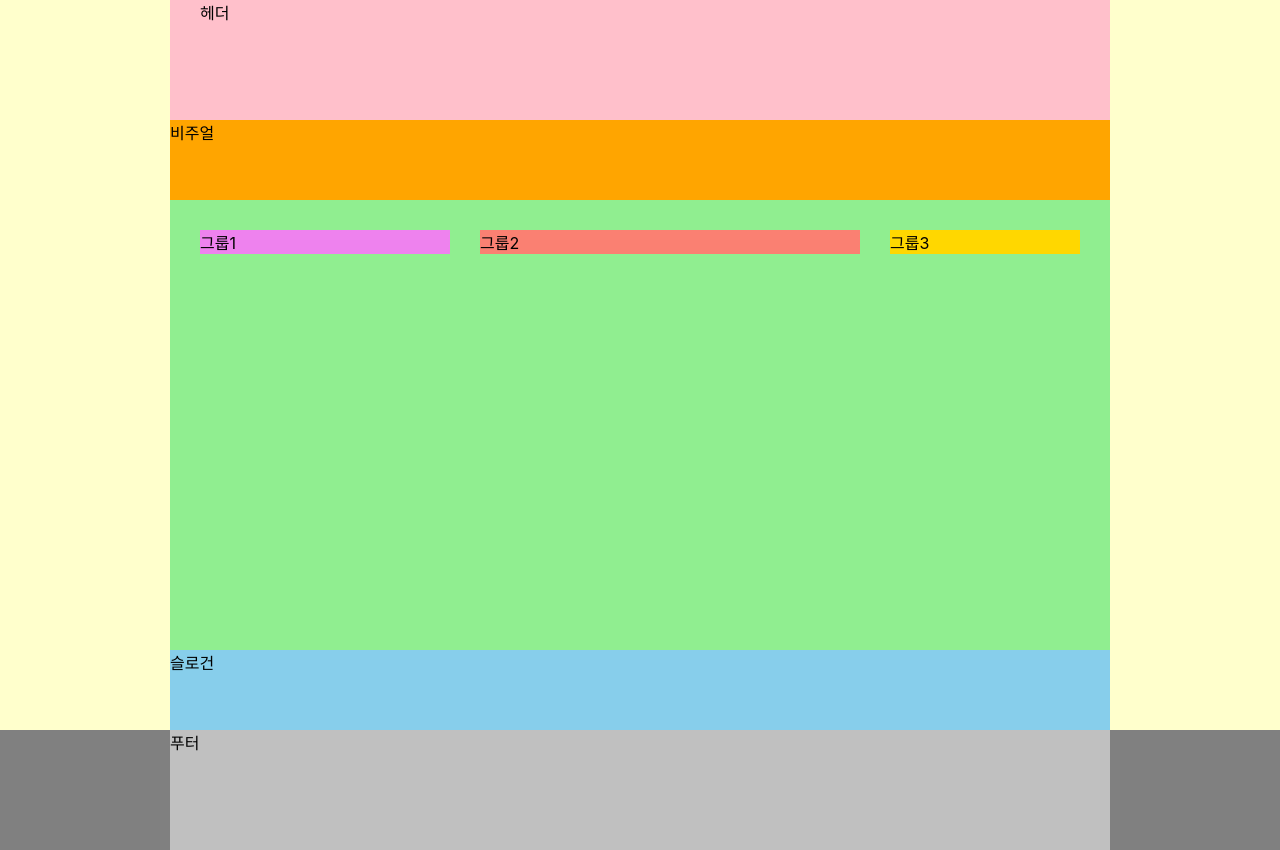
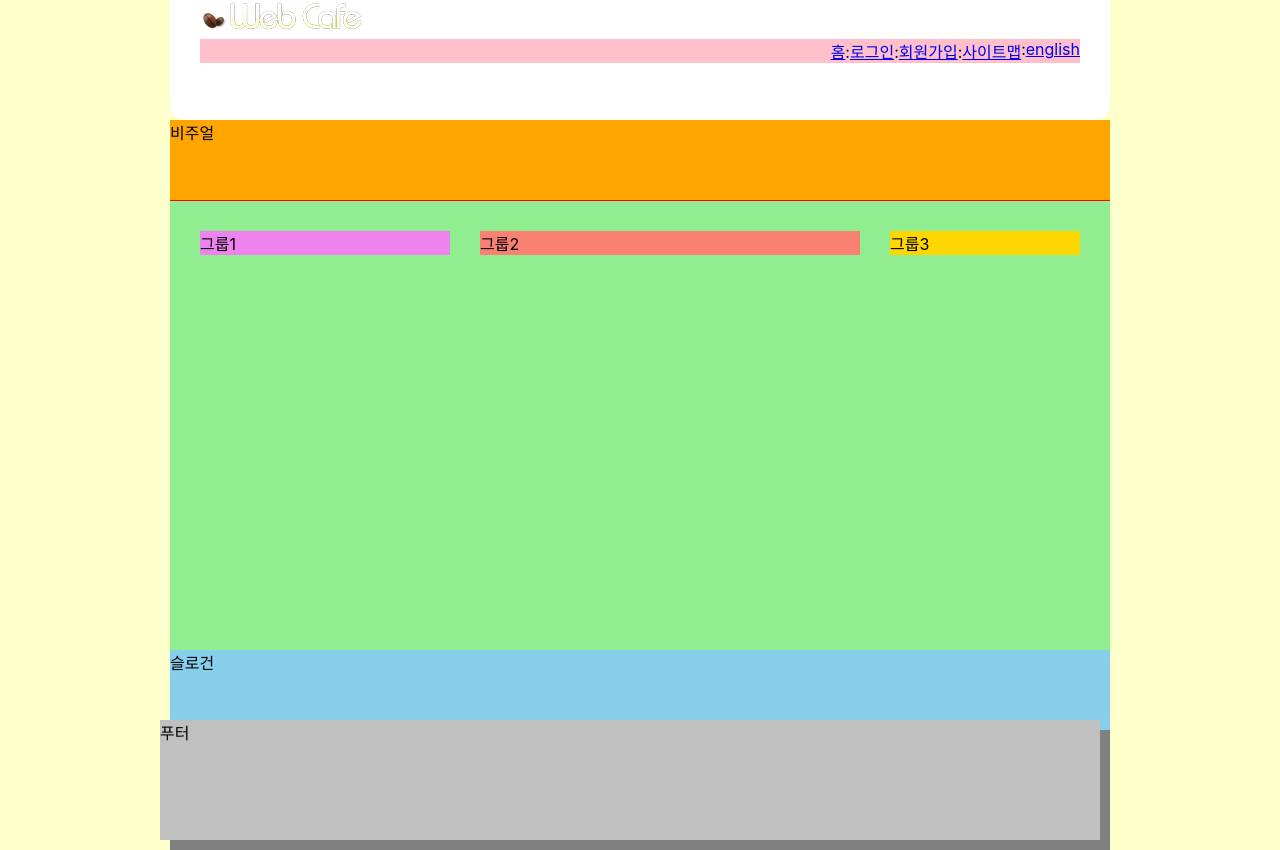
Before and after one commit to SeoMiYoung/HTML5, a website: page index.html in a window 1280 px wide. Drawn offline with Linux system fonts and the light colour scheme; a web font is replaced by a local one.

Commit message:
선택자 우선순위 학습

```diff
--- a/index.html
+++ b/index.html
@@ -5,17 +5,29 @@
   <meta http-equiv="X-UA-Compatible" content="IE=edge" />
   <meta name="viewport" content="width=device-width, initial-scale=1.0" />
   <title>웹카페</title>
-  <link rel="stylesheet" as="style" crossorigin href="https://cdn.jsdelivr.net/gh/orioncactus/pretendard@v1.3.6/dist/web/static/pretendard.css" /> <!-- 아래 link보다 먼저 써야해-->
+  <link rel="stylesheet" as="style" crossorigin href="https://cdn.jsdelivr.net/gh/orioncactus/pretendard@v1.3.6/dist/web/static/pretendard.css" />
   <link rel="stylesheet" href="./styles/style.css" />
 </head>
 <body>
-  <header class="header">헤더</header>
+  <header class="header">
+    <h1 class="logo">
+      <a href="./index-complete.html">
+        <img src="./assets/logo.png" alt="web cafe" />
+      </a>
+    </h1>
+    <ul class="member">
+      <li class="first"><a href="/">홈</a></li>
+      <li></span><a href="/">로그인</a></li>
+      <li></span><a href="/">회원가입</a></li>
+      <li></span><a href="/">사이트맵</a></li>
+      <li></span><a href="/">english</a></li>
+    </ul>
+  </header>
   <div class="visual">비주얼</div>
   <main class="main">
     <div class="group group1">그룹1</div>
     <div class="group group2">그룹2</div>
     <div class="group group3">그룹3</div>
-    <!-- <div class="clearfix"></div>  아무 정보를 담지 않고, float되지 않음 -->
   </main>
   <article class="slogan">슬로건</article>
   <footer class="footer">
--- a/styles/style.css
+++ b/styles/style.css
@@ -1,91 +1,97 @@
-@import url(./normalize.css); /*반드시 첫줄, 또한 RESET보다 먼저 */
+@import url(./normalize.css);
 @import url(./reset.css);
 
 /* 기본 스타일 */
-*, *::before, *::after {
-  box-sizing: border-box; /*모든 요소를 border-box로 할건지 통일하는게 좋음*/
-  /* 등장하는 모든 요소들의 box-sizing방식을 통일하겠다!! */
+*, *::before, *::after{
+  box-sizing: border-box;
+}
+
+* {
+  box-sizing: border-box;
 }
 
 /* 본문 스타일 */
 body {
-  background:#ffc;
+  background: #ffc;
   font-family: "Pretendard Variable", Pretendard, -apple-system, BlinkMacSystemFont, system-ui, Roboto, "Helvetica Neue", "Segoe UI", "Apple SD Gothic Neo", "Noto Sans KR", "Malgun Gothic", "Apple Color Emoji", "Segoe UI Emoji", "Segoe UI Symbol", sans-serif;
-  font-weight: 400;
 }
 
 /* 레이아웃 */
-.header, .visual, .main, .slogan, .footer-inner {
+.header, .visual, .main, .slogan, .footer-inner{
   width: 940px;
   margin: 0 auto;
+}
 
+/* 헤더 */
+.header{
+  background: #fff;
+  padding: 0 30px;
+  height: 15vh;
+  border-radius: 0 0 15px 15px;
 }
-/* 헤더 */
-.header {
-  background:pink;
-  height: 15vh;  /*브라우저의 비율에 따라 15%*/
-  padding: 0 30px;   /* header에서만 padding을 사용할거야 */
+
+.member {
+  background-color: pink;
+  display: flex;
+  flex-flow: row nowrap; /* flex-direction방향, 줄바꿈 허용안함 */
+  justify-content: flex-end;  /*우측*/
+}
+
+.member li::before {
+  content: ":";  /*모든 <li>의 첫번째 가상요소에 빈문자 */
+}
+
+.member .first::before {   /* 10점(.member) + 10점(.first) + 1점(::before) */
+  content: "";    /*첫번째<li>의 가상요소에 빈문자를 넣는다*/
 }
 
 /* 비주얼 */
-.visual {
-  background:orange;
+.visual{
+  background: orange;
   height: 10vh;
 }
-
 /* 메인 */
-.main {
-  background:lightgreen;
+.main{
+  background: lightgreen;
+  min-height: 450px;
   display: flex;
   flex-flow: row nowrap;
   justify-content: space-between;
   align-items: flex-start;
-  padding: 30px 30px;
-  min-height: 450px;
+  padding: 30px;
+  border-top: 1px solid red;
 }
 
-.group1 {
-  background: violet;
+.group1{
+  background-color: violet;
   width: 250px;
 }
 
-.group2 {
-  background: salmon;
+.group2{
+  background-color: salmon;
   width: 380px;
 }
-
-.group3 {
-  background: gold;
+.group3{
+  background-color: gold;
   width: 190px;
 }
 
-/* clear속성을 동작시키기 위해, 가짜 요소를 항상 float 마지막에 삽입 */
-.clearfix {
-  clear: both
+/* 슬로건 */
+.slogan{
+  background: skyblue;
+  height: 10vh;
+  clear: both;
 }
-
-/*
-.main::after {  그러나.. 얘도 요소라고 생각해서 정렬에 문제가 생길 수 있어
-  content: "";
-  clear: both;
-  display: block;  clear사용하기 위해
+/* 푸터 */
+.footer{
+  background: gray;
+  width: 940px;
+  margin: 0 auto;
 }
-*/
-
-/* 슬로건 */
-.slogan {
-  background:skyblue;
-  height: 10vh;
+.footer-inner{
+  background: silver;
+  height: 15vh;
+  position: relative;
+  top: -10px;
+  left: -10px;
 }
-
-/* 푸터 - 사실상 배경(그라데이션)을 위한 태그 */
-.footer {
-  background:gray;
-  height: 15vh;
-}
-
-/* 푸터 이너 - footer태그 속의 content들을 넣기 위한 태그 */
-.footer-inner {
-  height:15vh;
-  background: silver;
-}
```
